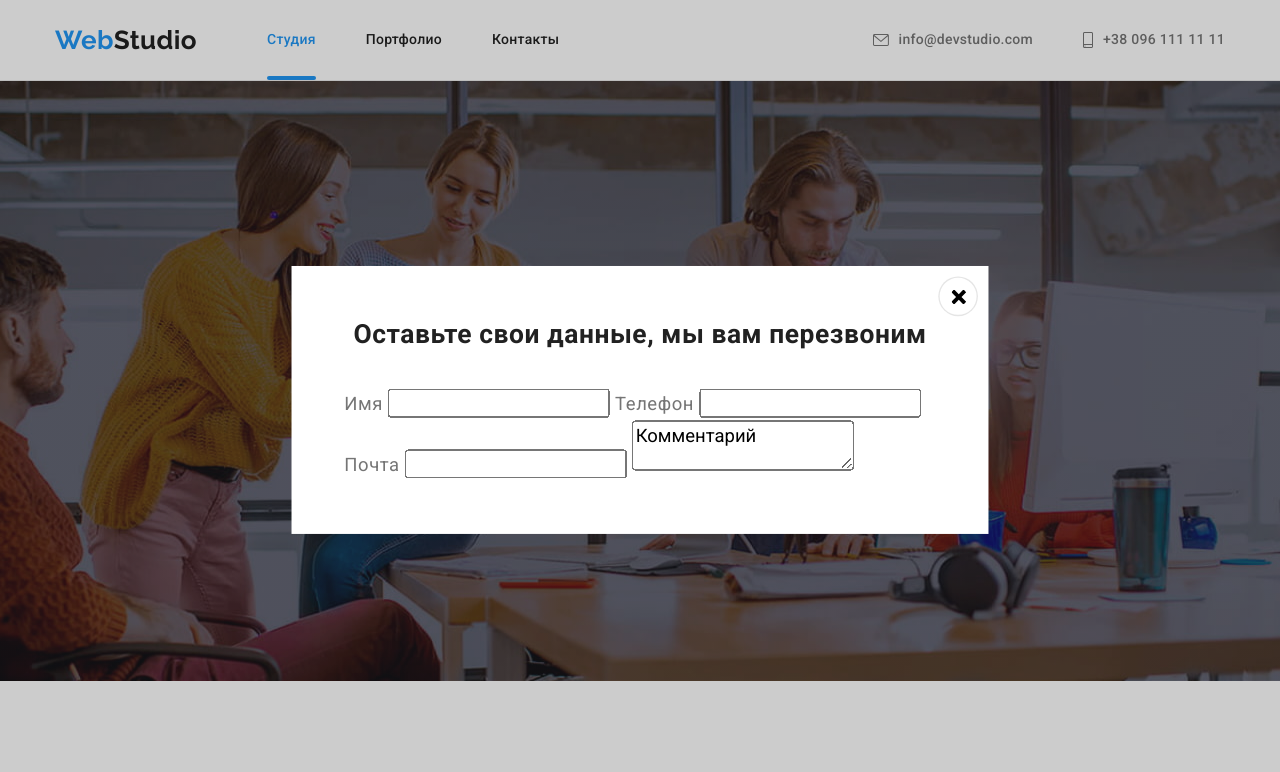
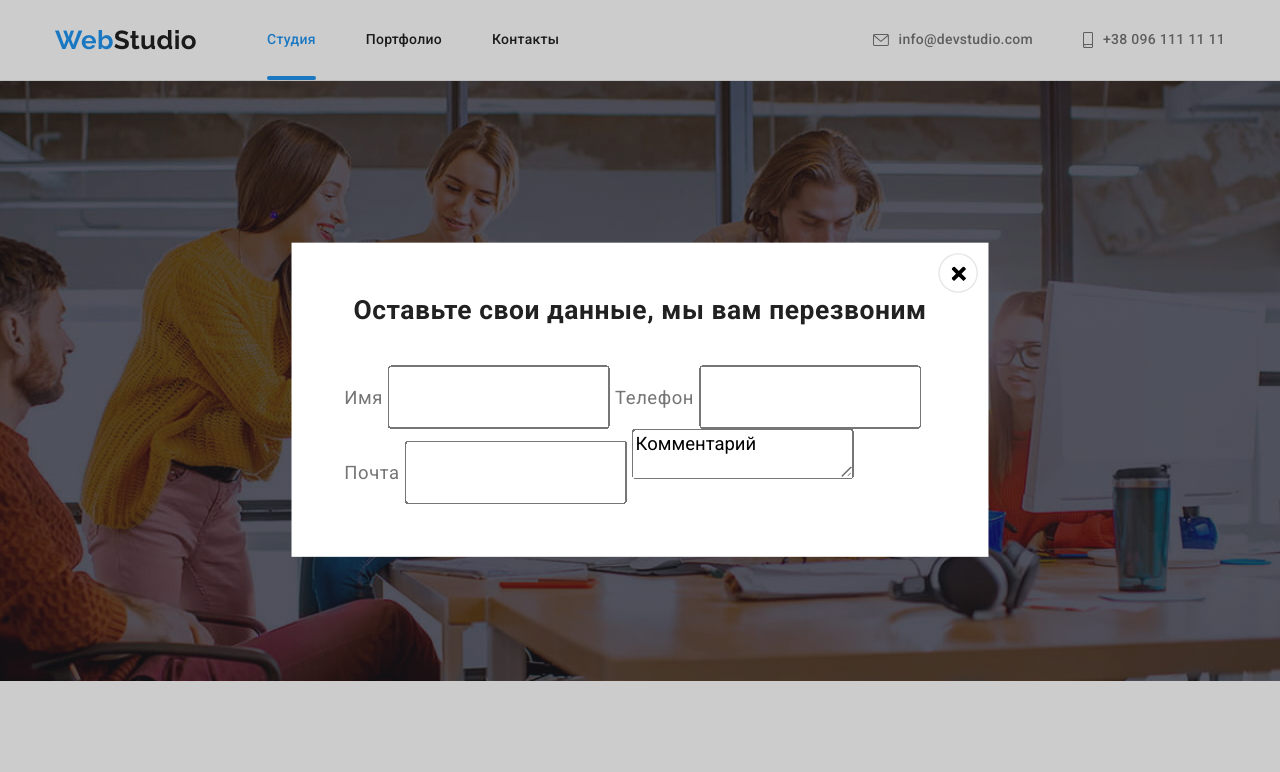
Before and after one commit to IhorRykun/goit-markup-hw-06, a plain HTML site: page index.html in a window 1280 px wide. Both pictures are taken after a click on the button "Заказать услугу". Shown: the top 772 px of the page. Drawn offline with nearby package versions, Linux system fonts and the light colour scheme.

Commit message:
Добавили падінги для імпутів в формі врапера

```diff
--- a/css/styles.css
+++ b/css/styles.css
@@ -237,6 +237,7 @@ ul {
   transition: 250ms cubic-bezier(0.4, 0, 0.2, 1);
 }
 
+/* Модельне вікно */
 .model-wraper {
   position: absolute;
   top: 50%;
@@ -287,6 +288,13 @@ ul {
 .main-btn,
 .btn-portfolio {
   cursor: pointer;
+}
+
+/* форма врапера */
+
+.input-wraper {
+  padding-top: 14px;
+  padding-bottom: 14px;
 }
 
 /* секція особливості */
--- a/index.html
+++ b/index.html
@@ -56,15 +56,17 @@
             <form action="">
               <stirike class="title-form-back-drop">Оставьте свои данные, мы вам перезвоним</stirike>
               <label for="user-name">Имя
-                <input type="text" name="user-name">
+                <input class="input-wraper" type="text" name="user-name">
               </label>
               <label for="user telephone">Телефон
-                <input type="tel" user telephone>
+                <input class="input-wraper" type="tel" user telephone>
               </label>
               <label for="user-email">Почта
-                <input type="email" name="user-email">
+                <input class="input-wraper" type="email" name="user-email">
               </label>
-              <textarea name="coments" id="coments">Комментарий</textarea>
+              <textarea name="coments" id="coments">Комментарий
+
+              </textarea>
             </form>
           </div>
         </div>
```
